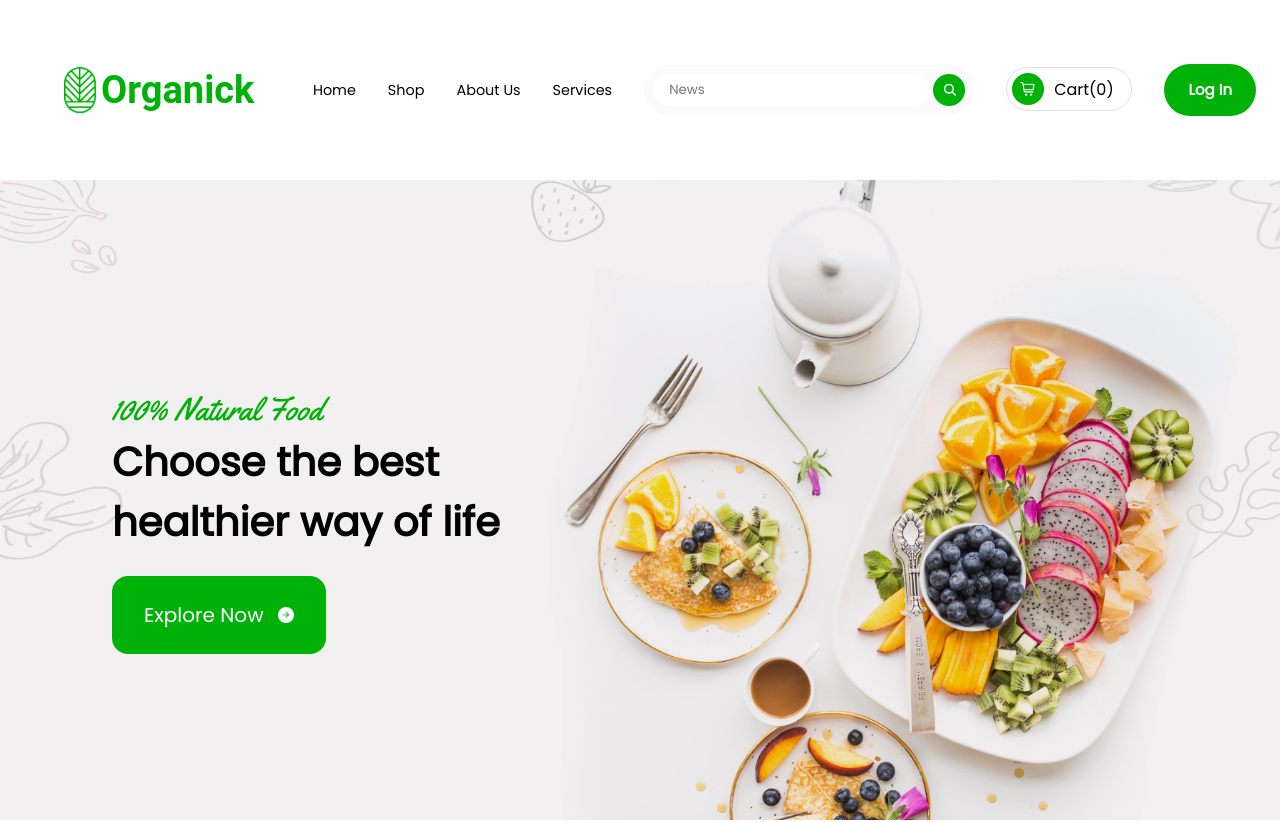
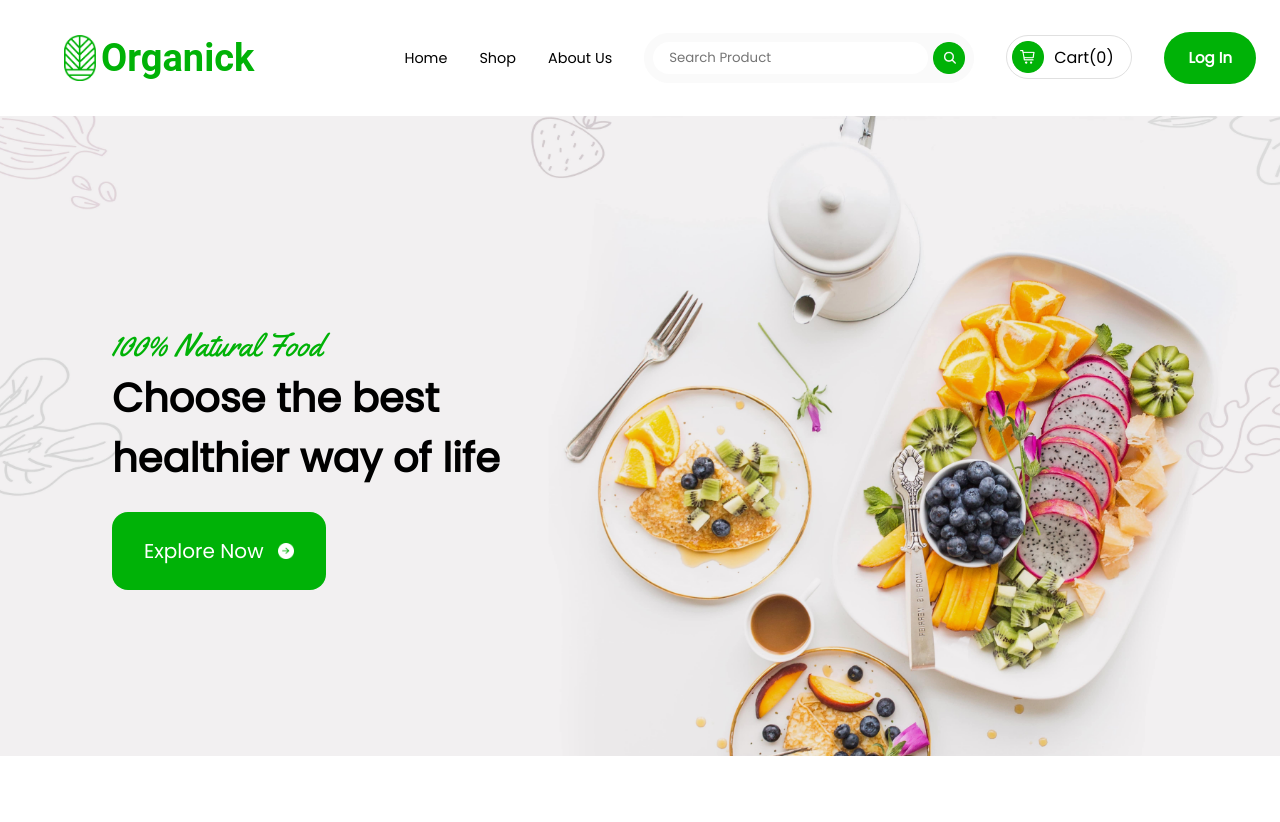
Before and after one commit to mofopeadegoke/TechSpace-Project-Organik, a React (Create React App) app in the folder react-app/: page / in a window 1280 px wide. Shown: the top 822 px of the page. Built offline with nearby package versions, Linux system fonts and the light colour scheme; no server answers.

Commit message:
Changes made from the meeting

```diff
--- a/react-app/src/components/navbar.jsx
+++ b/react-app/src/components/navbar.jsx
@@ -33,14 +33,9 @@ export default function Navbar() {
                         </li>
                         <li>
                             <a href="#">
-                                Services
-                            </a>
-                        </li>
-                        <li>
-                            <a href="#">
                                 <div className="search-container">
                                     <img src={SearchIcon} alt="Magnifying glasses in a green background" />
-                                    <input type="text" placeholder="News" />
+                                    <input type="text" placeholder="Search Product" />
                                 </div>
                             </a>
                         </li>
--- a/react-app/src/components/styles/navbar.css
+++ b/react-app/src/components/styles/navbar.css
@@ -2,7 +2,7 @@
     --primary-green: #00B207;
 }
 nav.navbar {
-    padding: 4rem 1.5rem;
+    padding: 2rem 1.5rem;
 }
 nav.navbar .logo {
     margin-right: 5px;
--- a/react-app/src/styles/home.css
+++ b/react-app/src/styles/home.css
@@ -8,7 +8,9 @@
     font-family: Poppins, 'Lucida Sans', 'Lucida Sans Regular', 'Lucida Grande', 'Lucida Sans Unicode', Geneva, Verdana, sans-serif;
     margin: 0;
 }
-
+button {
+    cursor: pointer;
+}
 .homePage-main .section-one {
     height: 40rem;
     background-image: url("../assets/home-background-one.jpg");
```
Also changed, not shown: react-app/src/App.css (line endings or trailing spaces).
